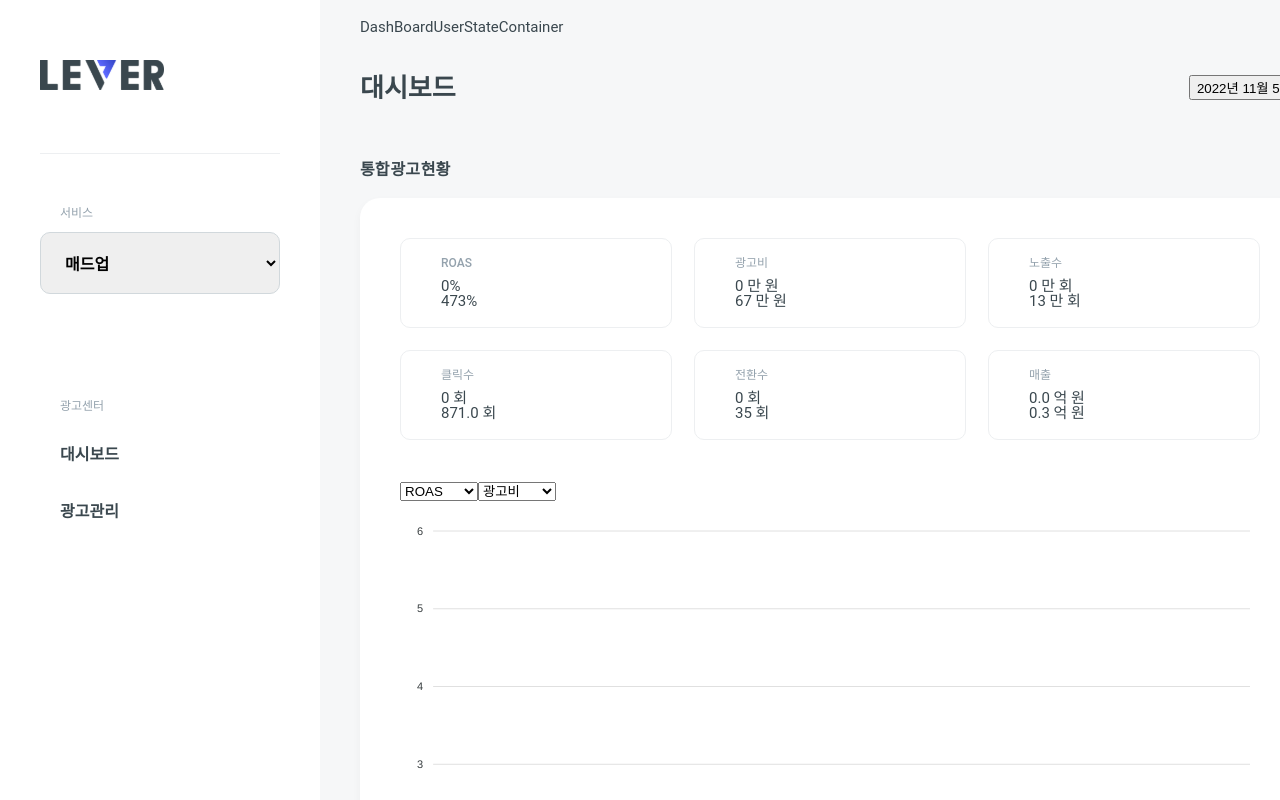
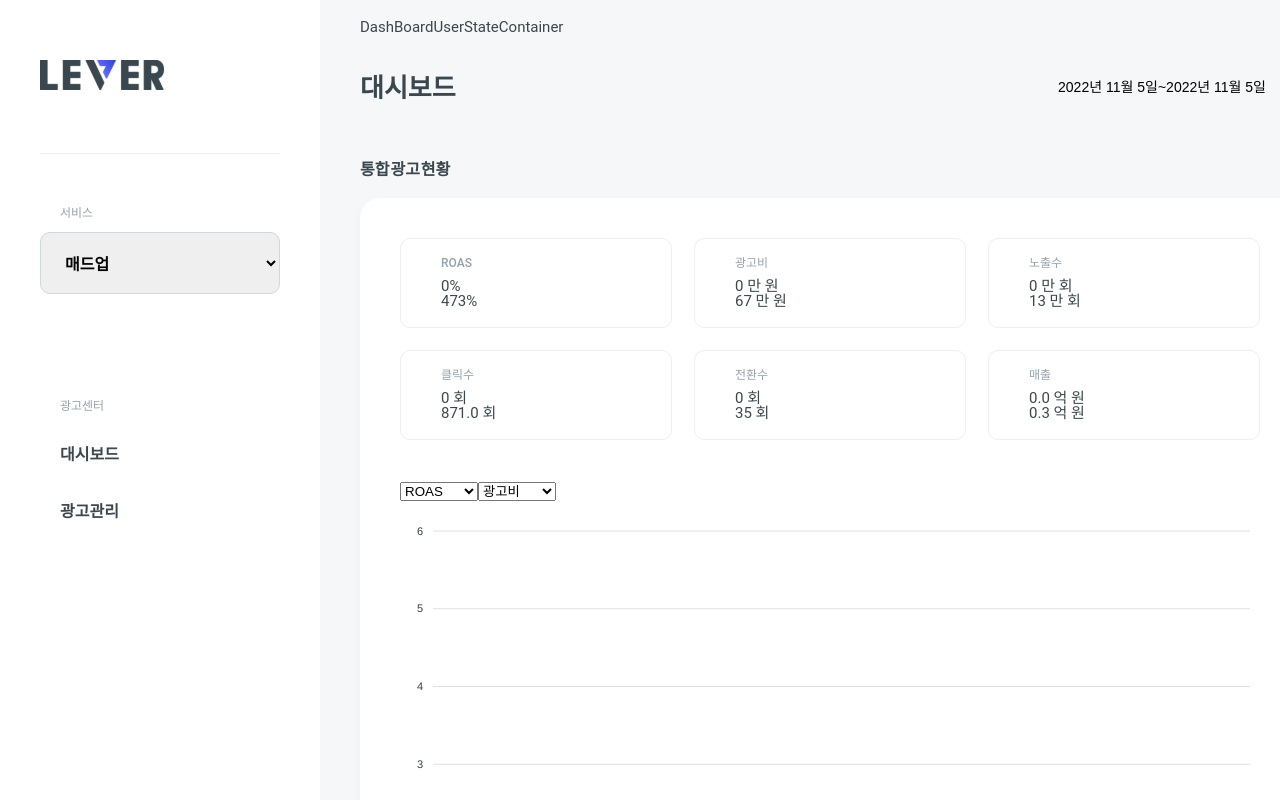
Before and after one commit to wanted-pre-onboarding-fe-7th-team-4/pre-onboarding-7th-2-2-4, a React (Create React App) app: page / in a window 1280 px wide. Shown: the top 800 px of the page. Built offline with nearby package versions, Linux system fonts and the light colour scheme.

Commit message:
feat: Date 피커 구현
데이트 값을 사용하려면?
- lib/state/date.ts의 아톰을 사용하면 됩니다.
    dateAtom은 튜플 타입니다. [startDate:string, endDate:string]
    예) const selectDate = useRecoilValue(dateAtom)
        const [startDate, endDate] = selectDate

```diff
--- a/package.json
+++ b/package.json
@@ -12,8 +12,10 @@
     "@types/react-dom": "^18.0.7",
     "apexcharts": "^3.36.3",
     "axios": "^1.1.3",
+    "date-fns": "^2.29.3",
     "react": "^18.2.0",
     "react-apexcharts": "^1.4.0",
+    "react-datepicker": "^4.8.0",
     "react-dom": "^18.2.0",
     "react-router-dom": "^6.4.3",
     "react-scripts": "5.0.1",
@@ -44,6 +46,7 @@
     ]
   },
   "devDependencies": {
+    "@types/react-datepicker": "^4.8.0",
     "@types/styled-components": "^5.1.26",
     "@typescript-eslint/eslint-plugin": "^5.41.0",
     "@typescript-eslint/parser": "^5.41.0",
--- /dev/null
+++ b/src/Components/Button/DatePicker.tsx
@@ -0,0 +1,183 @@
+import { dateAtom } from "@/lib/state/date";
+import { convertUTCTimeToCustomString } from "@/lib/utils/convertUTCTimeToCustomString";
+import ko from "date-fns/locale/ko";
+
+import { useCallback, useEffect, useState } from "react";
+import DatePicker, { registerLocale } from "react-datepicker";
+import "react-datepicker/dist/react-datepicker.css";
+import { useSetRecoilState } from "recoil";
+
+import styled, { css } from "styled-components";
+
+registerLocale("ko", ko);
+
+interface Props extends React.HTMLAttributes<HTMLDivElement> {
+  startDate: Date | null;
+  endDate: Date | null;
+  onChangeDate: (start: Date | null, end: Date | null) => void;
+  isDatePickerInfoMessage: boolean;
+}
+
+interface DatePickerPropsForStyledComponents {
+  isDatePickerInfoMessage: boolean;
+  show?: boolean;
+}
+
+const DateRangePicker = ({
+  startDate,
+  endDate,
+  onChangeDate,
+  ...props
+}: Props) => {
+  const setDate = useSetRecoilState(dateAtom);
+  const [dateValue, setDateValue] = useState("");
+  const [showCalendar, setShowCalendar] = useState(false);
+
+  const onChange = useCallback(
+    (range: [Date | null, Date | null]) => {
+      const [start, end] = range;
+      onChangeDate(start, end);
+    },
+    [onChangeDate]
+  );
+
+  useEffect(() => {
+    if (startDate && endDate) {
+      const startDateString = convertUTCTimeToCustomString(startDate, "ko");
+      const endDateString = convertUTCTimeToCustomString(endDate, "ko");
+      const startDateStringForFilteringData = convertUTCTimeToCustomString(
+        startDate,
+        "yyyy-mm-dd"
+      );
+      const endDateStringForFilteringData = convertUTCTimeToCustomString(
+        endDate,
+        "yyyy-mm-dd"
+      );
+      setDate([startDateStringForFilteringData, endDateStringForFilteringData]);
+      setDateValue(`${startDateString}~${endDateString}`);
+    }
+  }, [endDate, startDate]);
+
+  return (
+    <DatePickerContainer {...props} show={showCalendar}>
+      <button
+        className="datePickerButton"
+        onClick={() => setShowCalendar((prev) => !prev)}
+      >
+        <span>{dateValue}</span>
+      </button>
+      {showCalendar && (
+        <DatePicker
+          locale={"ko"}
+          className="datePicker"
+          selected={startDate}
+          onChange={onChange}
+          startDate={startDate}
+          endDate={endDate}
+          selectsRange
+          inline
+        />
+      )}
+    </DatePickerContainer>
+  );
+};
+
+export default DateRangePicker;
+
+const DatePickerContainer = styled.div<DatePickerPropsForStyledComponents>`
+  position: relative;
+
+  &::before {
+    ${({ isDatePickerInfoMessage, theme }) => {
+      if (isDatePickerInfoMessage) {
+        return css`
+          visibility: visible;
+          background-color: ${theme.color.bg_w};
+          padding: 0.8rem 0.4rem;
+          border-radius: 1rem; ;
+        `;
+      }
+      return css`
+        visibility: hidden;
+      `;
+    }}
+    position: absolute;
+    word-break: keep-all;
+    top: -4rem;
+    left: -2rem;
+
+    content: "시작 날짜를 클릭 후 범위를 선택해주세요.";
+  }
+  .react-datepicker__navigation {
+    top: 1.6rem;
+  }
+  .datePickerButton {
+    outline: none;
+    background-color: transparent;
+    padding-right: 34px;
+    position: relative;
+    font-weight: 500;
+    font-size: 14px;
+    border: 0;
+    &::after {
+      content: "";
+      position: absolute;
+      width: 24px;
+      height: 24px;
+      background-image: url("/icons/icon_down.svg");
+      right: 0;
+      top: 0;
+      transform: ${({ show }) =>
+        show
+          ? "rotate(180deg) translate3d(0, 10%, 0);"
+          : "rotate(0) translate3d(0, -10%, 0);"};
+    }
+  }
+  .react-datepicker__month-container {
+    width: 100%;
+    border: 0;
+    border-radius: 2rem;
+    background-color: unset;
+    box-shadow: rgba(149, 157, 165, 0.2) 0px 8px 24px;
+  }
+
+  .react-datepicker {
+    width: 268px;
+    position: absolute;
+    z-index: 10;
+    right: 0;
+    top: 30px;
+    border: 0;
+    border-radius: 2rem;
+  }
+
+  .react-datepicker__header {
+    border: 0;
+    border-radius: 2rem 2rem 0 0;
+    font-size: 1.4rem;
+    padding: 1rem 0 1.2rem;
+    background-color: ${(props) => props.theme.color.bg_g};
+    .react-datepicker__current-month {
+      color: ${(props) => props.theme.color.grey_800};
+      font-size: 1.4rem;
+      margin-bottom: 0.8rem;
+    }
+  }
+  .react-datepicker__day-name,
+  .react-datepicker__day,
+  .react-datepicker__time-name {
+    width: 2rem;
+    color: ${(props) => props.theme.color.grey_300};
+  }
+  .react-datepicker__month {
+    font-size: 1.4rem;
+  }
+  .react-datepicker__day--selected,
+  .react-datepicker__day--in-range {
+    box-sizing: border-box;
+    font-size: 1.4rem;
+    padding: 0.1rem;
+    color: ${(props) => props.theme.color.bg_w};
+    background-color: ${(props) => props.theme.color.secondary_02};
+  }
+`;
--- a/src/Pages/DashBoard/DashBoardContents.tsx
+++ b/src/Pages/DashBoard/DashBoardContents.tsx
@@ -9,11 +9,13 @@ import useControlledSelectButton from "./hooks/useControlledSelectButton";
 import useMapGraphData from "./hooks/useMapGraphData";
 import { DATA_KEYS } from "@/lib/constant/constant";
 import { useRecoilState, useRecoilValue } from "recoil";
-import { dailyAtom, dateAtom } from "@/lib/state/daily";
+import { dailyAtom } from "@/lib/state/daily";
+import { dateAtom } from "@/lib/state/date";
 import { Daily } from "@/lib/state/interface";
 
 const DashBoardContents = () => {
   const date = useRecoilValue(dateAtom);
+  const [startDate, endDate] = date;
   const [newDaily, setNewDaily] = useRecoilState(dailyAtom);
   const { daily, isLoading, isSuccess } = useGetDaily();
   const { dashBoard, mappingDailyData } = useMapDashBoardData();
@@ -27,48 +29,53 @@ const DashBoardContents = () => {
   } = useControlledSelectButton();
 
   useEffect(() => {
-    if (daily && date) {
-      const findDataIndex = daily.report.daily.findIndex(
-        (value) => value.date === date
+    if (daily && date && startDate && endDate) {
+      const findStartDateIndex = daily.report.daily.findIndex(
+        (value) => value.date === startDate
       );
+      const findEndDateIndex = daily.report.daily.findIndex(
+        (value) => value.date === endDate
+      );
+
       let filterDateForBeforeThreeDays: Daily["report"]["daily"];
-      if (findDataIndex - 3 < 0) {
-        filterDateForBeforeThreeDays = daily.report.daily.slice(findDataIndex);
+      if (findStartDateIndex - 3 < 0) {
+        filterDateForBeforeThreeDays =
+          daily.report.daily.slice(findStartDateIndex);
       } else {
         filterDateForBeforeThreeDays = daily.report.daily.slice(
-          findDataIndex - 3,
-          findDataIndex
+          findStartDateIndex - 3,
+          findStartDateIndex
         );
       }
 
-      const filterDateForSevenDays = daily.report.daily.slice(
-        findDataIndex,
-        findDataIndex + 7
+      const filterDataSelectDate = daily.report.daily.slice(
+        findStartDateIndex,
+        findEndDateIndex
       );
 
       setNewDaily((pre) => ({
         ...pre,
-        week: { report: { daily: filterDateForSevenDays } }
+        selectData: { report: { daily: filterDataSelectDate } }
       }));
       setNewDaily((pre) => ({
-        week: pre.week,
+        selectData: pre.selectData,
         beforeThreeDay: {
           report: { daily: filterDateForBeforeThreeDays }
         }
       }));
     }
-  }, [daily, date]);
+  }, [daily, date, startDate, endDate]);
 
   useEffect(() => {
     if (isSuccess && Object.keys(newDaily).length !== 0) {
       mappingDailyData(newDaily);
-      mappingCategories(newDaily.week);
+      mappingCategories(newDaily.selectData);
     }
   }, [isSuccess, newDaily]);
 
   useEffect(() => {
     if (isSuccess && Object.keys(newDaily).length !== 0) {
-      mappingSeries(newDaily.week, firstDataSortKey, secondDataSortKey);
+      mappingSeries(newDaily.selectData, firstDataSortKey, secondDataSortKey);
     }
   }, [newDaily, isSuccess, firstDataSortKey, secondDataSortKey]);
 
--- a/src/Pages/DashBoard/DashBoardTitleSelectDateContainer.tsx
+++ b/src/Pages/DashBoard/DashBoardTitleSelectDateContainer.tsx
@@ -1,59 +1,30 @@
-import React, { useEffect, useState } from "react";
+import React, { useState } from "react";
 import DashBoradSquer from "@/Components/Header/DashBoradSquer";
-import styled, { css } from "styled-components";
+import styled from "styled-components";
+import DateRangePicker from "@/Components/Button/DatePicker";
 import useContorlledDate from "./hooks/useContorlledDate";
-import { useSetRecoilState } from "recoil";
-import { dateAtom } from "@/lib/state/daily";
 
 const DashBoardTitleSelectDateContainer = () => {
-  const setDate = useSetRecoilState(dateAtom);
-  const [isDatePicker, setIsDatePicker] = useState(false);
+  const { selectDate, setSelectDate } = useContorlledDate();
+  const [startDate, endDate] = selectDate;
+
   const [isDatePickerInfoMessage, setIsDatePickerInfoMessage] = useState(false);
-  const { stringDate, selectDate, setSelectDate, year, month, date } =
-    useContorlledDate();
 
-  const handleDatePicker = () => {
-    setIsDatePicker((pre) => !pre);
+  const onChangeDate = (start: Date | null, end: Date | null) => {
+    setSelectDate([start, end]);
   };
-
-  useEffect(() => {
-    if (!selectDate) {
-      setDate(stringDate);
-      return;
-    }
-    setDate(selectDate);
-  }, [selectDate, stringDate]);
 
   return (
     <Container>
       <Title>대시보드</Title>
-      <div>
-        {!isDatePicker ? (
-          <DateSelectButton onClick={handleDatePicker}>
-            <span>{year}년 </span>
-            <span>{month}월 </span>
-            <span>{date}일</span>
-          </DateSelectButton>
-        ) : (
-          <DatePicker
-            onMouseEnter={() => setIsDatePickerInfoMessage(true)}
-            onMouseLeave={() => setIsDatePickerInfoMessage(false)}
-            isDatePickerInfoMessage={isDatePickerInfoMessage}
-          >
-            <label htmlFor="startDate">시작 날짜</label>
-            <input
-              id="startDate"
-              name="startDate"
-              type="date"
-              value={selectDate ? selectDate : stringDate}
-              onChange={(e) => {
-                setSelectDate(e.currentTarget.value);
-              }}
-            />
-            <button onClick={handleDatePicker}>제출</button>
-          </DatePicker>
-        )}
-      </div>
+      <DateRangePicker
+        startDate={startDate}
+        endDate={endDate}
+        onChangeDate={onChangeDate}
+        onMouseEnter={() => setIsDatePickerInfoMessage(true)}
+        onMouseLeave={() => setIsDatePickerInfoMessage(false)}
+        isDatePickerInfoMessage={isDatePickerInfoMessage}
+      />
     </Container>
   );
 };
@@ -69,31 +40,3 @@ const Title = styled.h1`
   font-size: 2.6rem;
   font-weight: 900;
 `;
-
-const DatePicker = styled.div<{ isDatePickerInfoMessage: boolean }>`
-  position: relative;
-
-  &::after {
-    ${({ isDatePickerInfoMessage, theme }) => {
-      if (isDatePickerInfoMessage) {
-        return css`
-          visibility: visible;
-          background-color: ${theme.color.bg_w};
-          padding: 0.8rem 0.4rem;
-          border-radius: 1rem; ;
-        `;
-      }
-      return css`
-        visibility: hidden;
-      `;
-    }}
-    position: absolute;
-    word-break: keep-all;
-    top: -5rem;
-    left: -5rem;
-
-    content: "시작 날짜를 입력하거나 달력 아이콘을 눌러 날짜를 선택해주세요.";
-  }
-`;
-
-const DateSelectButton = styled.button``;
--- a/src/Pages/DashBoard/hooks/useContorlledDate.tsx
+++ b/src/Pages/DashBoard/hooks/useContorlledDate.tsx
@@ -1,62 +1,31 @@
 import { useEffect, useState } from "react";
 
 const useContorlledDate = () => {
-  const now = Date.now();
-  const [date, setDate] = useState(0);
-  const [month, setMonth] = useState(0);
-  const [year, setYear] = useState(0);
-  const [stringDate, setStringDate] = useState<string>("");
-  const [selectDate, setSelectDate] = useState<string>("");
+  const [now, setNow] = useState<Date | null>(null);
+  const [selectDate, setSelectDate] = useState<[Date | null, Date | null]>([
+    null,
+    null
+  ]);
 
-  const calculateDate = (time: number | string) => {
-    const newDate = new Date(time);
-    const date = newDate.getDate();
-    const month = newDate.getMonth() + 1;
-    const year = newDate.getFullYear();
-
-    setDate(date);
-    setMonth(month);
-    setYear(year);
-  };
-
-  const dateToStringForDateFicker = (
-    year: number,
-    month: number,
-    date: number
-  ) => {
-    setStringDate(
-      `${year}-${month < 10 ? "0" + month : month}-${
-        date < 10 ? "0" + date : date
-      }`
-    );
-    return `${year}-${month}-${date}`;
+  const dateStringNumberToDate = (dateNumber: number | string) => {
+    const newDate = new Date(dateNumber);
+    setNow(newDate);
   };
 
   useEffect(() => {
-    calculateDate(now);
+    const now = Date.now();
+    dateStringNumberToDate(now);
   }, []);
 
   useEffect(() => {
-    if (selectDate) {
-      calculateDate(selectDate);
+    if (now) {
+      setSelectDate([now, now]);
     }
-  }, [selectDate]);
-
-  useEffect(() => {
-    if (year && date && month) {
-      dateToStringForDateFicker(year, month, date);
-    }
-  }, [date, month, year]);
+  }, [now]);
 
   return {
     selectDate,
-    setSelectDate,
-    dateToStringForDateFicker,
-    date,
-    month,
-    year,
-    calculateDate,
-    stringDate
+    setSelectDate
   };
 };
 
--- /dev/null
+++ b/src/lib/state/date.ts
@@ -0,0 +1,6 @@
+import { atom } from "recoil";
+
+export const dateAtom = atom({
+  key: "dateAtom",
+  default: ["", ""]
+});
--- /dev/null
+++ b/src/lib/utils/convertUTCTimeToCustomString.ts
@@ -0,0 +1,24 @@
+type DateOption = "yy-mm-dd" | "yyyy-mm-dd" | "ko";
+
+export const convertUTCTimeToCustomString = (
+  time: Date,
+  option?: DateOption
+) => {
+  const [year, month, date] = [
+    time.getFullYear(),
+    time.getMonth() + 1,
+    time.getDate()
+  ];
+  if (option === "yy-mm-dd") {
+    return `${year}-${month < 10 ? "0" + month : month}-${
+      date < 10 ? "0" + date : date
+    }`;
+  }
+  if (option === "yyyy-mm-dd") {
+    return `${year}-${month < 10 ? "0" + month : month}-${
+      date < 10 ? "0" + date : date
+    }`;
+  }
+
+  return `${year}년 ${month}월 ${date}일`;
+};
```
Also changed, not shown: public/server/adListData.json (added, +61 -0 lines), src/Pages/DashBoard/hooks/useMapDashBoradData.tsx (+7 -7 lines), src/lib/state/daily.ts (+1 -6 lines), public/icons/icon_down.svg (added), 1 other file (tests, documents, lock files or other folders).
